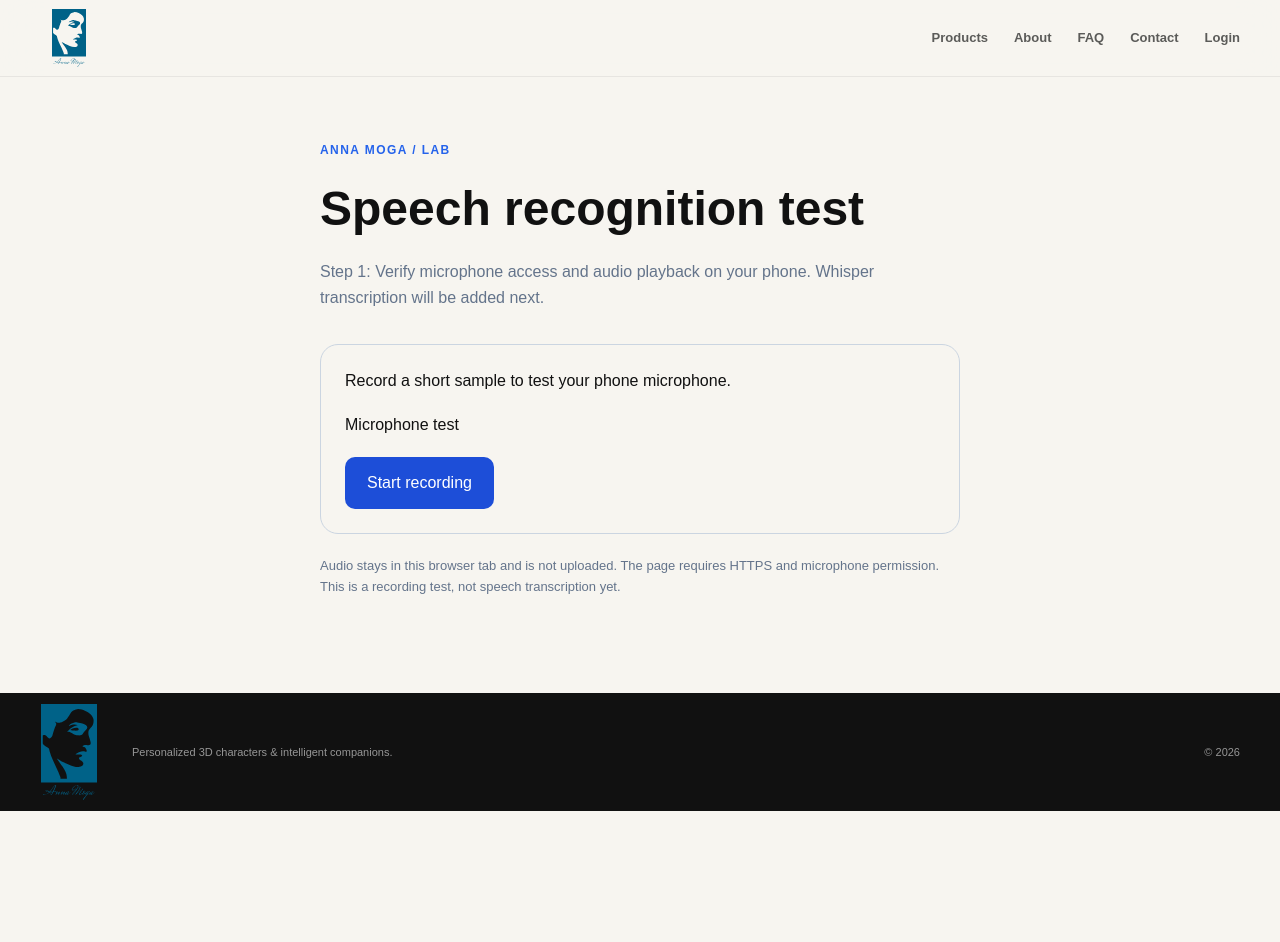
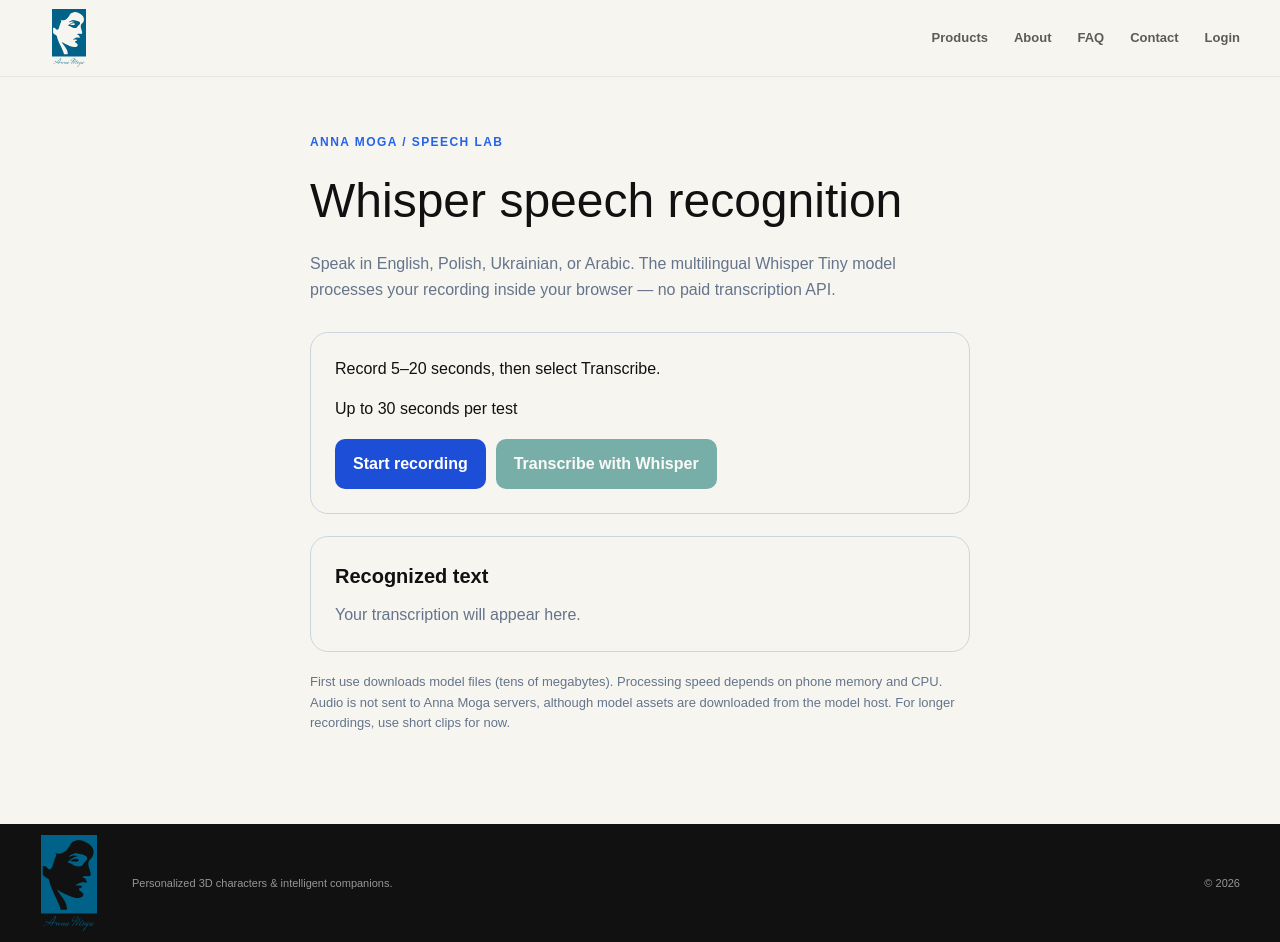
Before and after one commit to solitaryibra/annamoga, a Next.js app: page /speech-test in a window 1280 px wide. Before the commit the page ends 811 px from the top, so only its background shows below. Built offline with nearby package versions, Linux system fonts and the light colour scheme.

Commit message:
Add local Whisper transcription UI and audio resampling

```diff
--- a/app/speech-test/page.tsx
+++ b/app/speech-test/page.tsx
@@ -2,80 +2,94 @@
 
 import { useEffect, useRef, useState } from "react";
 
+type WorkerMessage =
+  | { type: "status"; message: string }
+  | { type: "progress"; value: number }
+  | { type: "result"; text: string }
+  | { type: "error"; message: string };
+
 export default function SpeechTestPage() {
-  const [status, setStatus] = useState<"idle" | "recording" | "ready" | "error">("idle");
-  const [message, setMessage] = useState("Record a short sample to test your phone microphone.");
+  const [recording, setRecording] = useState(false);
+  const [busy, setBusy] = useState(false);
+  const [seconds, setSeconds] = useState(0);
+  const [status, setStatus] = useState("Record 5–20 seconds, then select Transcribe.");
+  const [progress, setProgress] = useState<number | null>(null);
   const [audioUrl, setAudioUrl] = useState<string | null>(null);
-  const [seconds, setSeconds] = useState(0);
+  const [transcript, setTranscript] = useState("");
+  const [error, setError] = useState("");
+  const blobRef = useRef<Blob | null>(null);
+  const urlRef = useRef<string | null>(null);
   const recorderRef = useRef<MediaRecorder | null>(null);
   const streamRef = useRef<MediaStream | null>(null);
   const chunksRef = useRef<Blob[]>([]);
-  const urlRef = useRef<string | null>(null);
+  const workerRef = useRef<Worker | null>(null);
 
   useEffect(() => {
     return () => {
       if (recorderRef.current?.state === "recording") recorderRef.current.stop();
       streamRef.current?.getTracks().forEach((track) => track.stop());
+      workerRef.current?.terminate();
       if (urlRef.current) URL.revokeObjectURL(urlRef.current);
     };
   }, []);
 
   useEffect(() => {
-    if (status !== "recording") return;
+    if (!recording) return;
     const id = window.setInterval(() => setSeconds((s) => s + 1), 1000);
     return () => window.clearInterval(id);
-  }, [status]);
+  }, [recording]);
 
   async function startRecording() {
     if (!navigator.mediaDevices?.getUserMedia || typeof MediaRecorder === "undefined") {
-      setStatus("error");
-      setMessage("Your browser does not support microphone recording. Try an updated Safari or Chrome browser over HTTPS.");
+      setError("This browser does not support recording. Use recent Safari or Chrome over HTTPS.");
       return;
     }
+    setError("");
+    setTranscript("");
+    blobRef.current = null;
+    if (urlRef.current) URL.revokeObjectURL(urlRef.current);
+    urlRef.current = null;
+    setAudioUrl(null);
+    setSeconds(0);
+    chunksRef.current = [];
     try {
-      if (urlRef.current) URL.revokeObjectURL(urlRef.current);
-      urlRef.current = null;
-      setAudioUrl(null);
-      setSeconds(0);
-      chunksRef.current = [];
       const stream = await navigator.mediaDevices.getUserMedia({ audio: true });
       streamRef.current = stream;
-      const preferredTypes = ["audio/mp4", "audio/webm;codecs=opus", "audio/webm"];
-      const mimeType = preferredTypes.find((type) => MediaRecorder.isTypeSupported(type));
-      const recorder = new MediaRecorder(stream, mimeType ? { mimeType } : undefined);
+      const preferred = ["audio/mp4", "audio/webm;codecs=opus", "audio/webm"];
+      const mime = preferred.find((type) => MediaRecorder.isTypeSupported(type));
+      const recorder = new MediaRecorder(stream, mime ? { mimeType: mime } : undefined);
       recorderRef.current = recorder;
       recorder.ondataavailable = (event) => {
-        if (event.data.size > 0) chunksRef.current.push(event.data);
+        if (event.data.size) chunksRef.current.push(event.data);
       };
       recorder.onerror = () => {
         stream.getTracks().forEach((track) => track.stop());
-        setStatus("error");
-        setMessage("Recording failed. Please try again.");
+        setRecording(false);
+        setError("Recording failed. Please try again.");
       };
       recorder.onstop = () => {
         stream.getTracks().forEach((track) => track.stop());
         streamRef.current = null;
+        setRecording(false);
         const blob = new Blob(chunksRef.current, { type: recorder.mimeType || "audio/webm" });
-        if (blob.size === 0) {
-          setStatus("error");
-          setMessage("No audio was captured. Check microphone permissions.");
+        if (!blob.size) {
+          setError("No audio captured. Check your microphone permissions.");
           return;
         }
+        blobRef.current = blob;
         const url = URL.createObjectURL(blob);
         urlRef.current = url;
         setAudioUrl(url);
-        setStatus("ready");
-        setMessage("Recording complete. Play it back to check your microphone.");
+        setStatus("Recording saved locally. Tap Transcribe to run Whisper.");
       };
       recorder.start();
-      setStatus("recording");
-      setMessage("Recording locally on your device…");
-    } catch (error) {
+      setRecording(true);
+      setStatus("Recording…");
+    } catch (e) {
       streamRef.current?.getTracks().forEach((track) => track.stop());
-      setStatus("error");
-      setMessage(error instanceof DOMException && error.name === "NotAllowedError"
-        ? "Microphone permission was denied. Enable it in your browser settings and try again."
-        : "Could not access the microphone. Check browser permissions and HTTPS.");
+      setError(e instanceof DOMException && e.name === "NotAllowedError"
+        ? "Microphone permission denied. Allow access in your browser settings."
+        : "Unable to access microphone. Verify HTTPS and microphone permissions.");
     }
   }
 
@@ -83,38 +97,110 @@
     if (recorderRef.current?.state === "recording") recorderRef.current.stop();
   }
 
+  async function decodeTo16kHz(blob: Blob): Promise<Float32Array> {
+    const bytes = await blob.arrayBuffer();
+    const context = new AudioContext();
+    try {
+      const decoded = await context.decodeAudioData(bytes);
+      const frames = Math.ceil(decoded.duration * 16000);
+      const offline = new OfflineAudioContext(1, frames, 16000);
+      const source = offline.createBufferSource();
+      source.buffer = decoded;
+      source.connect(offline.destination);
+      source.start();
+      const result = await offline.startRendering();
+      return new Float32Array(result.getChannelData(0));
+    } finally {
+      await context.close();
+    }
+  }
+
+  async function transcribe() {
+    if (!blobRef.current || busy) return;
+    setError("");
+    setTranscript("");
+    setProgress(null);
+    setBusy(true);
+    setStatus("Preparing audio…");
+
+    try {
+      const audio = await decodeTo16kHz(blobRef.current);
+      if (audio.length > 16000 * 30) {
+        throw new Error("Please record 30 seconds or less for this first test.");
+      }
+      if (!workerRef.current) {
+        const worker = new Worker(new URL("./whisper.worker.ts", import.meta.url), { type: "module" });
+        worker.onmessage = (event: MessageEvent<WorkerMessage>) => {
+          const data = event.data;
+          if (data.type === "status") setStatus(data.message);
+          if (data.type === "progress") setProgress(data.value);
+          if (data.type === "result") {
+            setTranscript(data.text || "(No words recognized.)");
+            setStatus("Transcription complete.");
+            setBusy(false);
+          }
+          if (data.type === "error") {
+            setError(data.message);
+            setStatus("Transcription failed.");
+            setBusy(false);
+          }
+        };
+        worker.onerror = (event) => {
+          setError(event.message || "Whisper worker failed to initialize.");
+          setBusy(false);
+          worker.terminate();
+          workerRef.current = null;
+        };
+        workerRef.current = worker;
+      }
+      workerRef.current.postMessage({ type: "transcribe", audio }, [audio.buffer]);
+    } catch (e) {
+      setError(e instanceof Error ? e.message : "Failed to prepare audio.");
+      setBusy(false);
+    }
+  }
+
+  const buttonStyle = { border: 0, borderRadius: 10, padding: "13px 18px", color: "#fff", cursor: "pointer", fontWeight: 600 } as const;
+
   return (
-    <main style={{ maxWidth: 680, margin: "0 auto", padding: "64px 20px 96px", minHeight: "70vh" }}>
-      <p style={{ color: "#2563eb", fontSize: 12, fontWeight: 700, letterSpacing: "0.12em" }}>ANNA MOGA / LAB</p>
-      <h1 style={{ fontSize: "clamp(2rem, 6vw, 3rem)", fontWeight: 700, margin: "14px 0" }}>Speech recognition test</h1>
+    <main style={{ maxWidth: 700, margin: "0 auto", padding: "56px 20px 90px" }}>
+      <p style={{ color: "#2563eb", fontSize: 12, fontWeight: 700, letterSpacing: "0.12em" }}>ANNA MOGA / SPEECH LAB</p>
+      <h1 style={{ fontSize: "clamp(2rem, 6vw, 3rem)", margin: "14px 0" }}>Whisper speech recognition</h1>
       <p style={{ color: "#64748b", lineHeight: 1.65 }}>
-        Step 1: Verify microphone access and audio playback on your phone.
-        Whisper transcription will be added next.
+        Speak in English, Polish, Ukrainian, or Arabic. The multilingual Whisper Tiny model processes your
+        recording inside your browser — no paid transcription API.
       </p>
-      <section style={{ marginTop: 32, padding: 24, border: "1px solid #cbd5e1", borderRadius: 18 }}>
-        <p aria-live="polite" style={{ marginBottom: 20 }}>{message}</p>
-        <p style={{ marginBottom: 20, fontVariantNumeric: "tabular-nums" }}>
-          {status === "recording" ? `● Recording: ${seconds}s` : "Microphone test"}
+      <section style={{ border: "1px solid #cbd5e1", borderRadius: 18, padding: 24, marginTop: 28 }}>
+        <p aria-live="polite" style={{ marginBottom: 16 }}>{status}</p>
+        {progress !== null && busy && <p style={{ marginBottom: 12 }}>Model download progress: {progress}%</p>}
+        <p style={{ marginBottom: 18, fontVariantNumeric: "tabular-nums" }}>{recording ? `Recording: ${seconds}s` : "Up to 30 seconds per test"}</p>
+        <div style={{ display: "flex", flexWrap: "wrap", gap: 10 }}>
+          {recording ? (
+            <button type="button" style={{ ...buttonStyle, background: "#b91c1c" }} onClick={stopRecording}>Stop recording</button>
+          ) : (
+            <button type="button" style={{ ...buttonStyle, background: "#1d4ed8", opacity: busy ? 0.6 : 1 }} disabled={busy} onClick={startRecording}>Start recording</button>
+          )}
+          <button type="button" style={{ ...buttonStyle, background: "#0f766e", opacity: !audioUrl || busy || recording ? 0.55 : 1 }}
+            disabled={!audioUrl || busy || recording} onClick={transcribe}>
+            {busy ? "Processing…" : "Transcribe with Whisper"}
+          </button>
+        </div>
+        {audioUrl && <div style={{ marginTop: 24 }}>
+          <p style={{ marginBottom: 8, fontWeight: 600 }}>Your recording</p>
+          <audio controls src={audioUrl} style={{ width: "100%" }} aria-label="Recorded audio" />
+        </div>}
+        {error && <p role="alert" style={{ color: "#b91c1c", marginTop: 18, overflowWrap: "anywhere" }}>{error}</p>}
+      </section>
+      <section style={{ marginTop: 22, border: "1px solid #cbd5e1", borderRadius: 18, padding: 24 }}>
+        <h2 style={{ fontSize: 20, fontWeight: 700, marginBottom: 12 }}>Recognized text</h2>
+        <p style={{ whiteSpace: "pre-wrap", overflowWrap: "anywhere", color: transcript ? "inherit" : "#64748b" }}>
+          {transcript || "Your transcription will appear here."}
         </p>
-        {status === "recording" ? (
-          <button type="button" onClick={stopRecording} style={{ background: "#b91c1c", color: "white", padding: "14px 22px", border: 0, borderRadius: 10, cursor: "pointer" }}>
-            Stop recording
-          </button>
-        ) : (
-          <button type="button" onClick={startRecording} style={{ background: "#1d4ed8", color: "white", padding: "14px 22px", border: 0, borderRadius: 10, cursor: "pointer" }}>
-            Start recording
-          </button>
-        )}
-        {audioUrl && (
-          <div style={{ marginTop: 24 }}>
-            <p style={{ marginBottom: 8, fontWeight: 600 }}>Playback</p>
-            <audio controls src={audioUrl} style={{ width: "100%" }} aria-label="Recorded audio playback" />
-          </div>
-        )}
       </section>
-      <p style={{ marginTop: 22, color: "#64748b", fontSize: 13, lineHeight: 1.6 }}>
-        Audio stays in this browser tab and is not uploaded. The page requires HTTPS and microphone permission.
-        This is a recording test, not speech transcription yet.
+      <p style={{ marginTop: 20, color: "#64748b", fontSize: 13, lineHeight: 1.6 }}>
+        First use downloads model files (tens of megabytes). Processing speed depends on phone memory and CPU.
+        Audio is not sent to Anna Moga servers, although model assets are downloaded from the model host.
+        For longer recordings, use short clips for now.
       </p>
     </main>
   );
```
